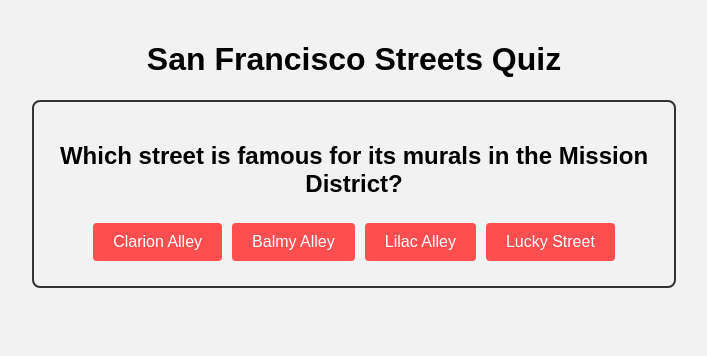
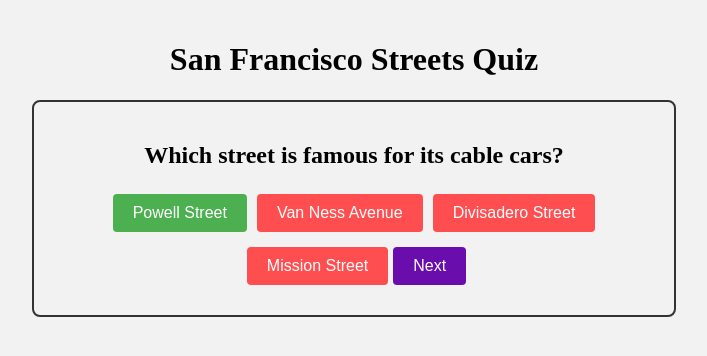
Before and after one commit to ryanburgess/sf-streets, a React (Create React App) app: page / in a window 1280 px wide. Both pictures are taken after a click on the button "Powell Street". Shown: the top 356 px of the page, without its empty margins (286-993 px from the left). Built offline with nearby package versions, Linux system fonts and the light colour scheme.

Commit message:
update game to show wrong answer

```diff
--- a/src/App.css
+++ b/src/App.css
@@ -1,5 +1,5 @@
 body {
-  font-family: Arial, Helvetica, sans-serif;
+  font-family: 'Arial, sans-serif';
   background-color: #f2f2f2;
 }
 
@@ -46,3 +46,31 @@ button:hover {
   width: 80%;
   max-width: 600px;
 }
+
+.option-button.correct {
+  background-color: #4caf50; /* Green */
+}
+
+.option-button.wrong {
+  background-color: #ff0000; /* More obvious red */
+}
+
+.option-button.correct:hover,
+.option-button.wrong:hover {
+  background-color: #ff6f61; /* Keep hover effect the same */
+}
+
+.next-button {
+  background-color: #6a0dad; /* Purple */
+  color: white;
+  border: none;
+  border-radius: 4px;
+  padding: 10px 20px;
+  margin: 10px 0;
+  cursor: pointer;
+  font-size: 16px;
+}
+
+.next-button:hover {
+  background-color: #7b1fa2;
+}
--- a/src/App.js
+++ b/src/App.js
@@ -22,15 +22,17 @@ const App = () => {
   const [showConfetti, setShowConfetti] = useState(false);
 
   useEffect(() => {
-    // Shuffle questions and set to state
-    const shuffledQuestions = shuffleArray([...questionsData]);
+    const shuffledQuestions = shuffleArray([...questionsData]).slice(0, 10);
     setQuestions(shuffledQuestions);
   }, []);
 
   const handleAnswer = (answer) => {
-    if (answer === questions[currentQuestion].answer) {
+    if (answer === questions[currentQuestion]?.answer) {
       setScore(score + 1);
     }
+  };
+
+  const handleNextQuestion = () => {
     const nextQuestion = currentQuestion + 1;
     if (nextQuestion < questions.length) {
       setCurrentQuestion(nextQuestion);
@@ -43,7 +45,7 @@ const App = () => {
   };
 
   const handleStartOver = () => {
-    const shuffledQuestions = shuffleArray([...questionsData]);
+    const shuffledQuestions = shuffleArray([...questionsData]).slice(0, 10);
     setQuestions(shuffledQuestions);
     setCurrentQuestion(0);
     setScore(0);
@@ -60,11 +62,13 @@ const App = () => {
       {showScore ? (
         <Score score={score} total={questions.length} onStartOver={handleStartOver} />
       ) : (
-        questions.length > 0 && (
+        questions.length > 0 && questions[currentQuestion] && (
           <Question
             question={questions[currentQuestion].question}
             options={questions[currentQuestion].options}
-            onAnswer={handleAnswer}
+            answer={questions[currentQuestion].answer}
+            onNextQuestion={handleNextQuestion}
+            onAnswer={() => handleAnswer(questions[currentQuestion].answer)}
           />
         )
       )}
--- a/src/Question.js
+++ b/src/Question.js
@@ -1,14 +1,43 @@
-import React from 'react';
+import React, { useState, useEffect } from 'react';
 
-const Question = ({ question, options, onAnswer }) => {
+const Question = ({ question, options, answer, onNextQuestion }) => {
+  const [selectedOption, setSelectedOption] = useState(null);
+  const [showCorrectAnswer, setShowCorrectAnswer] = useState(false);
+
+  useEffect(() => {
+    // Reset state when question changes
+    setSelectedOption(null);
+    setShowCorrectAnswer(false);
+  }, [question]);
+
+  const handleOptionClick = (option) => {
+    setSelectedOption(option);
+    setShowCorrectAnswer(true);
+  };
+
+  const getOptionClass = (option) => {
+    if (!showCorrectAnswer) return '';
+    if (option === selectedOption && option !== answer) return 'wrong';
+    if (option === answer) return 'correct';
+    return '';
+  };
+
   return (
     <div className="question-container">
       <h2>{question}</h2>
       {options.map((option, index) => (
-        <button key={index} onClick={() => onAnswer(option)}>
+        <button
+          key={index}
+          className={`option-button ${getOptionClass(option)}`}
+          onClick={() => handleOptionClick(option)}
+          disabled={showCorrectAnswer}
+        >
           {option}
         </button>
       ))}
+      {showCorrectAnswer && (
+        <button className="next-button" onClick={onNextQuestion}>Next</button>
+      )}
     </div>
   );
 };
--- a/src/questions.json
+++ b/src/questions.json
@@ -6,8 +6,8 @@
     },
     {
       "question": "What is the most crooked street in San Francisco?",
-      "options": ["Lombard Street", "Haight Street", "Mission Street", "Market Street"],
-      "answer": "Lombard Street"
+      "options": ["Lombard Street", "Vermount", "Mission Street", "Market Street"],
+      "answer": "Vermount"
     },
     {
       "question": "What street is the most steep?",
```
Also changed, not shown: 1 other file (tests, documents, lock files or other folders).
